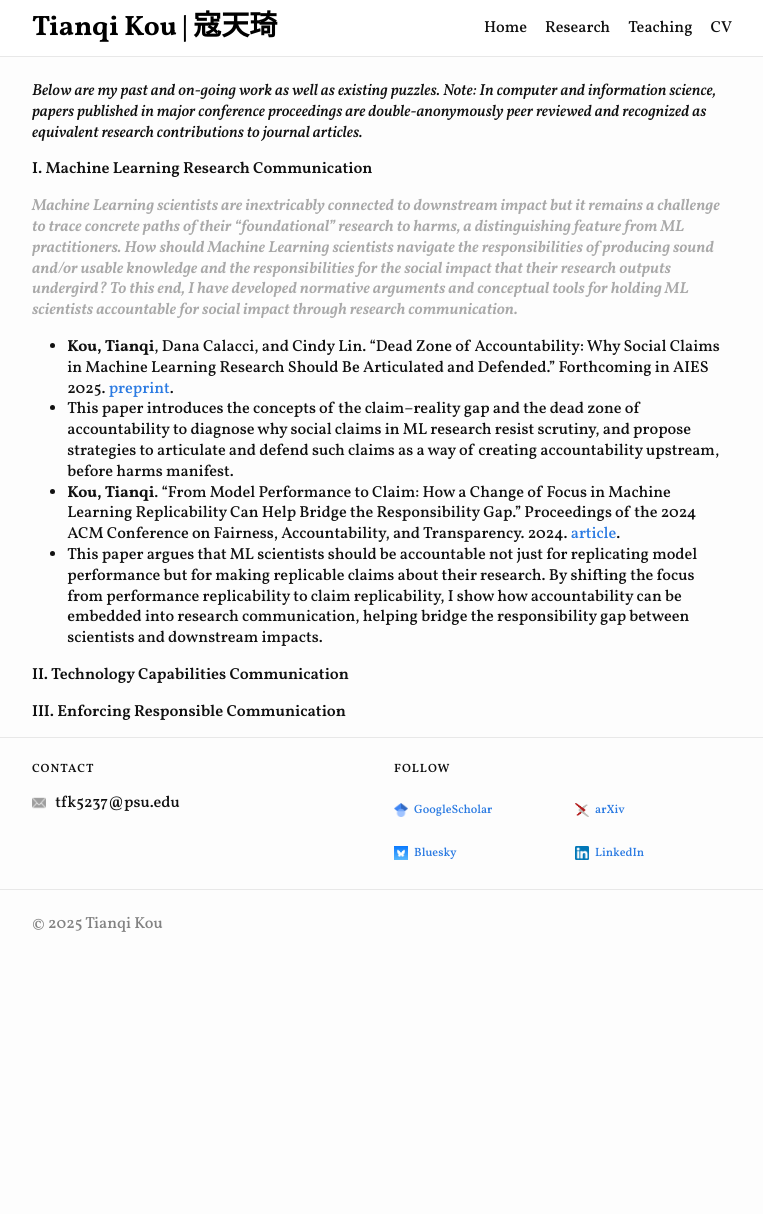
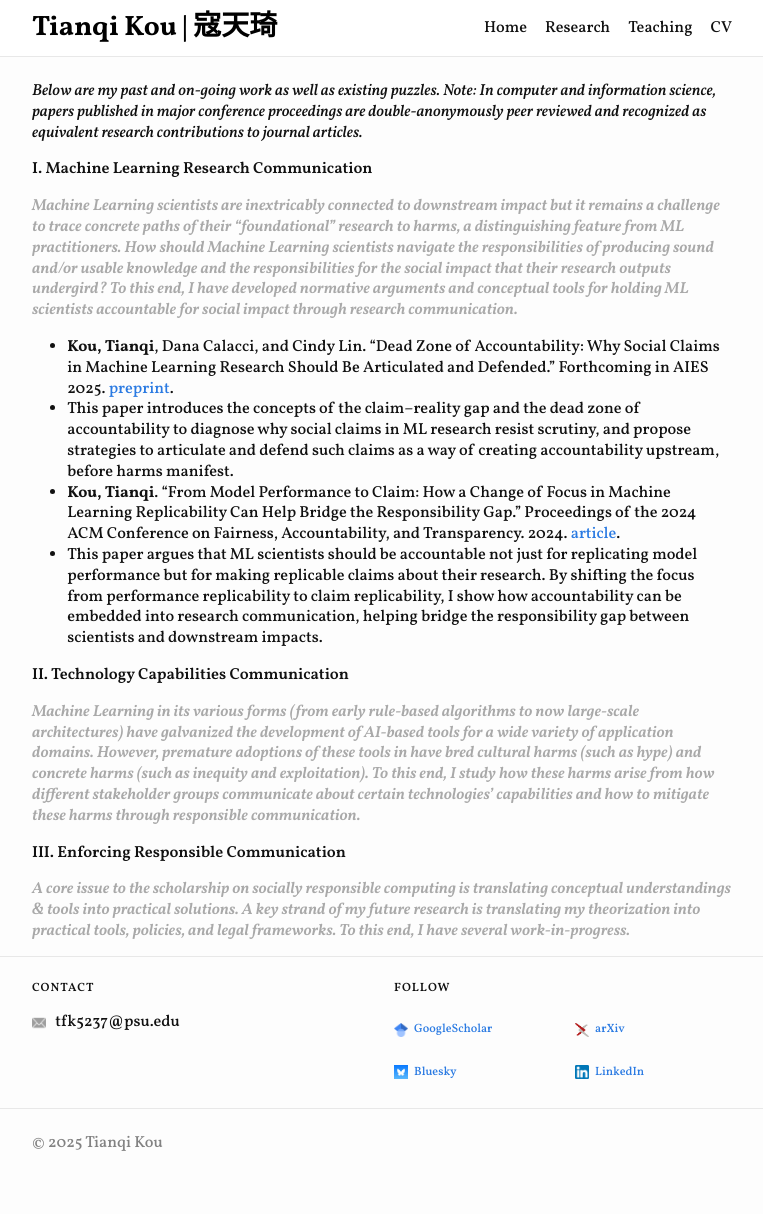
Before and after one commit to koutianqi/koutianqi.github.io, a Jekyll site: the page built from pages/research.markdown, in a window 1280 px wide. Shown: the whole page, without its empty margins (258-1021 px from the left). Built offline with Jekyll 4.4.1, drawn with Linux system fonts in a browser that asks for light colours; before the commit the page ends 995 px from its top, so only the background shows below that.

Commit message:
Update research.markdown

```diff
--- a/pages/research.markdown
+++ b/pages/research.markdown
@@ -14,7 +14,7 @@ _Below are my past and on-going work as well as existing puzzles. Note: In compu
  - This paper argues that ML scientists should be accountable not just for replicating model performance but for making replicable claims about their research. By shifting the focus from performance replicability to claim replicability, I show how accountability can be embedded into research communication, helping bridge the responsibility gap between scientists and downstream impacts.
 
 ### II. Technology Capabilities Communication
-
-
+### _<span style="color: #A9A9A9;">Machine Learning in its various forms (from early rule-based algorithms to now large-scale architectures) have galvanized the development of AI-based tools for a wide variety of application domains. However, premature adoptions of these tools in have bred cultural harms (such as hype) and concrete harms (such as inequity and exploitation). To this end, I study how these harms arise from how different stakeholder groups communicate about certain technologies’ capabilities and how to mitigate these harms through responsible communication.</span>_
 
 ### III. Enforcing Responsible Communication
+### _<span style="color: #A9A9A9;">A core issue to the scholarship on socially responsible computing is translating conceptual understandings & tools into practical solutions. A key strand of my future research is translating my theorization into practical tools, policies, and legal frameworks. To this end, I have several work-in-progress.</span>_
```
